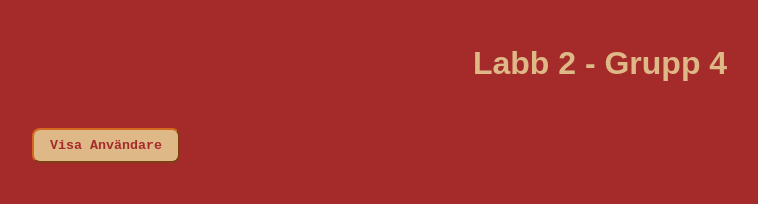
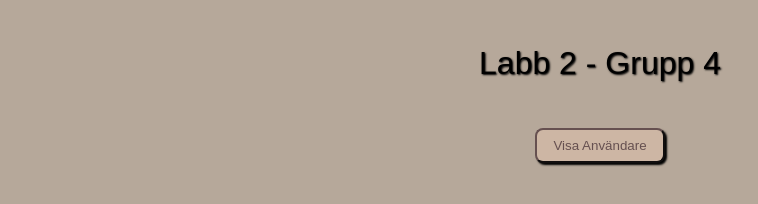
Before and after one commit to LinnBellwood/dy-labb2, a plain HTML site: page client/index.html in a window 1280 px wide. Shown: the whole page, without its empty margins (40-798 px from the left). Drawn offline with Linux system fonts and the light colour scheme.

Commit message:
commit_3

```diff
--- a/client/index.html
+++ b/client/index.html
@@ -3,7 +3,7 @@
   <head>
     <meta charset="UTF-8" />
     <meta name="viewport" content="width=device-width, initial-scale=1.0" />
-    <title>Document</title>
+    <title>GRUPP 4</title>
     <link rel="stylesheet" href="style.css" />
   </head>
   <body>
--- a/client/style.css
+++ b/client/style.css
@@ -1,6 +1,6 @@
 body {
   box-sizing: border-box;
-  background-color: rgb(165, 42, 42);
+  background-color: rgb(182, 168, 154);
 }
 
 header {
@@ -11,9 +11,11 @@ header {
 
 header h1 {
   font-size: 2rem;
-  font-family: Arial, "Helvetica Neue", Helvetica, sans-serif;
-  color: rgb(222, 184, 135);
+  font-family: "Poppins", sans-serif;
+  font-weight: 100;
+  /*color: rgb(157, 145, 129);*/
   text-align: center;
+  text-shadow: 1px 1px 2px black;
 }
 
 #user-list-container {
@@ -26,29 +28,37 @@ header h1 {
   flex-wrap: wrap;
   display: flex;
   gap: 3rem;
+  padding-left: 2rem;
 }
 .user-item {
-  font-family: "Courier New", Courier, monospace;
-  font-weight: 800;
-  /* color: rgb(222, 184, 135);*/
+  font-family: "Poppins", sans-serif;
+  font-weight: 100;
   border-radius: 0.5rem;
   background-color: white;
   padding: 1rem;
   width: 20%;
+  box-shadow: 3px 3px 3px black;
 }
 
 .btn-user {
-  background-color: rgb(222, 184, 135);
+  background-color: rgb(205, 182, 164);
   border-radius: 0.5rem;
   padding: 0.5rem 1rem;
-  border-color: rgb(210, 105, 30);
+  border-color: rgb(102, 80, 80);
   cursor: pointer;
-  margin: 0rem 0rem 0rem 4rem;
-  font-family: "Courier New", Courier, monospace;
-  color: rgb(165, 42, 42);
-  font-weight: 800;
+  margin: 1rem auto;
+  font-family: "Poppins", sans-serif;
+  color: rgb(102, 80, 80);
+  font-weight: 100;
+  box-shadow: 2px 2px 2px black;
+  display: block;
 }
 
 .btn-user:hover {
-  background-color: rgb(255, 235, 205);
+  transform: scale(1.1);
 }
+
+.user-item:hover {
+  transform: scale(1.1);
+  background-color: rgb(207, 168, 168);
+}
```
